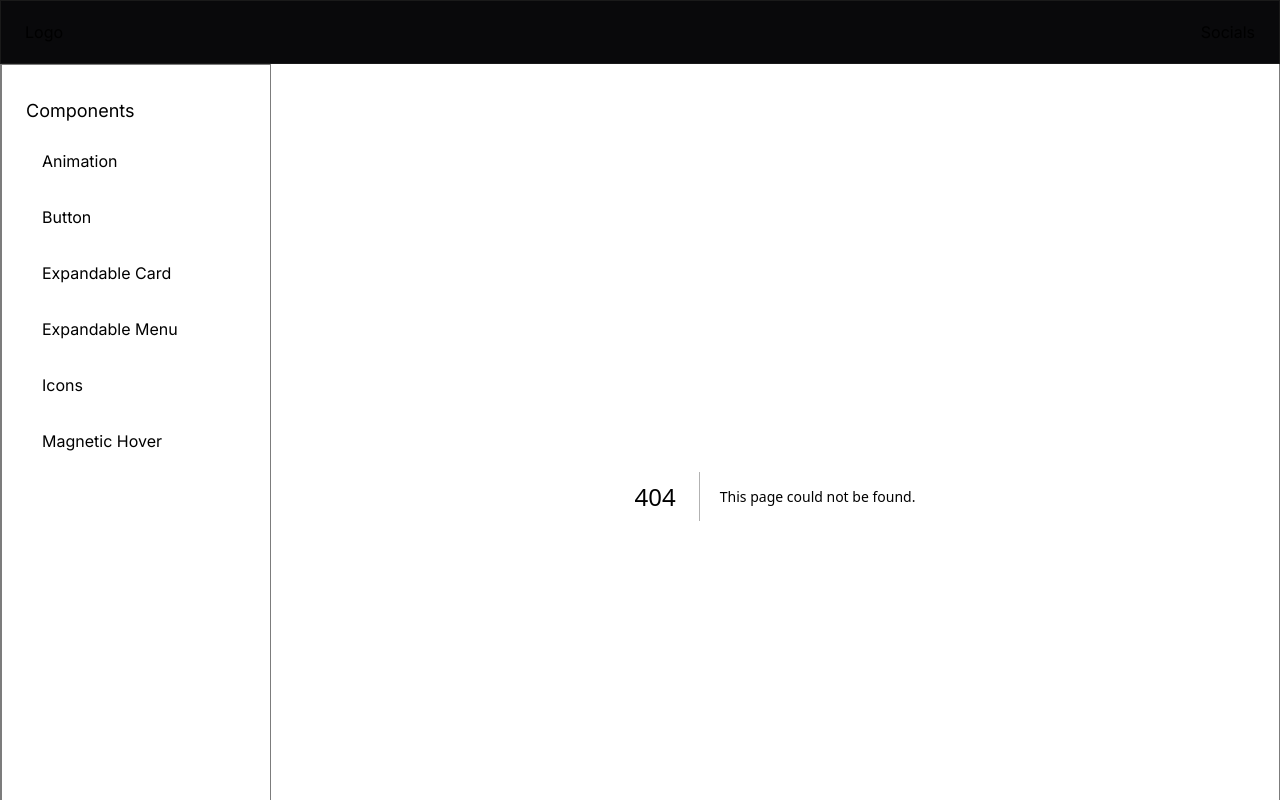
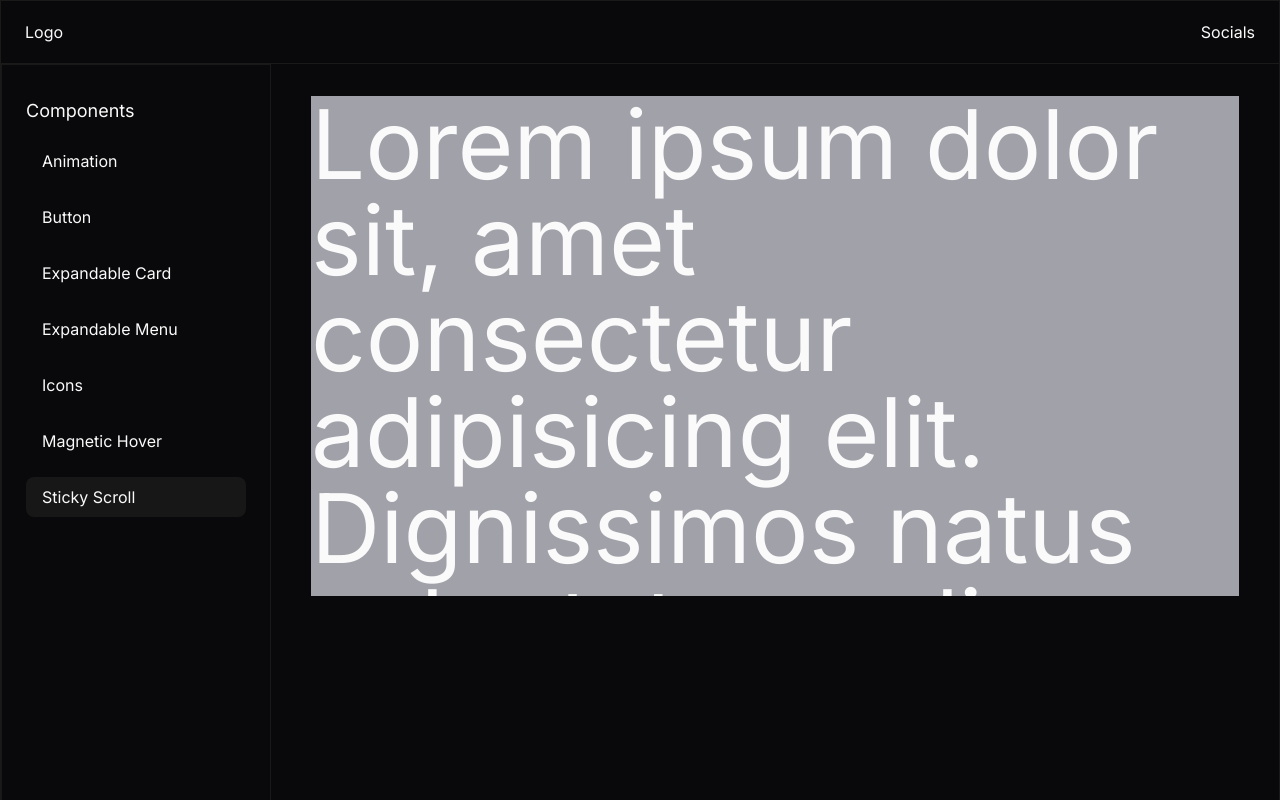
Before and after one commit to gabrielpramalho/playground-motion, a Next.js app: page /ui/sticky-scroll in a window 1280 px wide. Before the commit this address had no page. Shown: the top 800 px of the page. Built offline with nearby package versions, Linux system fonts and the light colour scheme.

Commit message:
feat: first-steps to sticky position

```diff
--- a/package.json
+++ b/package.json
@@ -11,6 +11,7 @@
   "dependencies": {
     "@radix-ui/react-avatar": "^1.1.2",
     "@radix-ui/react-progress": "^1.1.1",
+    "@radix-ui/react-scroll-area": "^1.2.2",
     "@radix-ui/react-slot": "^1.1.1",
     "@radix-ui/react-tooltip": "^1.1.6",
     "class-variance-authority": "^0.7.1",
--- a/src/app/components/aside.tsx
+++ b/src/app/components/aside.tsx
@@ -26,6 +26,10 @@ export function Aside() {
       title: 'Expandable Menu',
       href: '/ui/expandable-menu',
     },
+    {
+      title: 'Sticky Scroll',
+      href: '/ui/sticky-scroll',
+    },
   ]
 
   const asideItemsSorted = items.sort((a, b) => a.title.localeCompare(b.title))
--- /dev/null
+++ b/src/app/ui/sticky-scroll/page.tsx
@@ -0,0 +1,33 @@
+import { ScrollArea } from '@/components/ui/scroll-area'
+
+export default function StickyScrollPage() {
+  return (
+    <ScrollArea className="h-[500px] relative">
+      <div>
+        <p className=" text-8xl bg-zinc-400">
+          Lorem ipsum dolor sit, amet consectetur adipisicing elit. Dignissimos
+          natus voluptate modi reprehenderit quis autem id ut architecto, qui
+          expedita sunt, eos rem error ex amet. Laudantium, repellat. Magnam,
+          doloribus!
+        </p>
+      </div>
+      <div className="bg-red-600 relative">
+        <span className="sticky top-4">Sticky</span>
+        <p className=" text-8xl">
+          Lorem ipsum dolor sit, amet consectetur adipisicing elit. Dignissimos
+          natus voluptate modi reprehenderit quis autem id ut architecto, qui
+          expedita sunt, eos rem error ex amet. Laudantium, repellat. Magnam,
+          doloribus!
+        </p>
+      </div>
+      <div>
+        <p className=" text-8xl bg-zinc-400">
+          Lorem ipsum dolor sit, amet consectetur adipisicing elit. Dignissimos
+          natus voluptate modi reprehenderit quis autem id ut architecto, qui
+          expedita sunt, eos rem error ex amet. Laudantium, repellat. Magnam,
+          doloribus!
+        </p>
+      </div>
+    </ScrollArea>
+  )
+}
--- /dev/null
+++ b/src/components/ui/scroll-area.tsx
@@ -0,0 +1,48 @@
+"use client"
+
+import * as React from "react"
+import * as ScrollAreaPrimitive from "@radix-ui/react-scroll-area"
+
+import { cn } from "@/lib/utils"
+
+const ScrollArea = React.forwardRef<
+  React.ElementRef<typeof ScrollAreaPrimitive.Root>,
+  React.ComponentPropsWithoutRef<typeof ScrollAreaPrimitive.Root>
+>(({ className, children, ...props }, ref) => (
+  <ScrollAreaPrimitive.Root
+    ref={ref}
+    className={cn("relative overflow-hidden", className)}
+    {...props}
+  >
+    <ScrollAreaPrimitive.Viewport className="h-full w-full rounded-[inherit]">
+      {children}
+    </ScrollAreaPrimitive.Viewport>
+    <ScrollBar />
+    <ScrollAreaPrimitive.Corner />
+  </ScrollAreaPrimitive.Root>
+))
+ScrollArea.displayName = ScrollAreaPrimitive.Root.displayName
+
+const ScrollBar = React.forwardRef<
+  React.ElementRef<typeof ScrollAreaPrimitive.ScrollAreaScrollbar>,
+  React.ComponentPropsWithoutRef<typeof ScrollAreaPrimitive.ScrollAreaScrollbar>
+>(({ className, orientation = "vertical", ...props }, ref) => (
+  <ScrollAreaPrimitive.ScrollAreaScrollbar
+    ref={ref}
+    orientation={orientation}
+    className={cn(
+      "flex touch-none select-none transition-colors",
+      orientation === "vertical" &&
+        "h-full w-2.5 border-l border-l-transparent p-[1px]",
+      orientation === "horizontal" &&
+        "h-2.5 flex-col border-t border-t-transparent p-[1px]",
+      className
+    )}
+    {...props}
+  >
+    <ScrollAreaPrimitive.ScrollAreaThumb className="relative flex-1 rounded-full bg-border" />
+  </ScrollAreaPrimitive.ScrollAreaScrollbar>
+))
+ScrollBar.displayName = ScrollAreaPrimitive.ScrollAreaScrollbar.displayName
+
+export { ScrollArea, ScrollBar }
```
Also changed, not shown: 1 other file (tests, documents, lock files or other folders).
